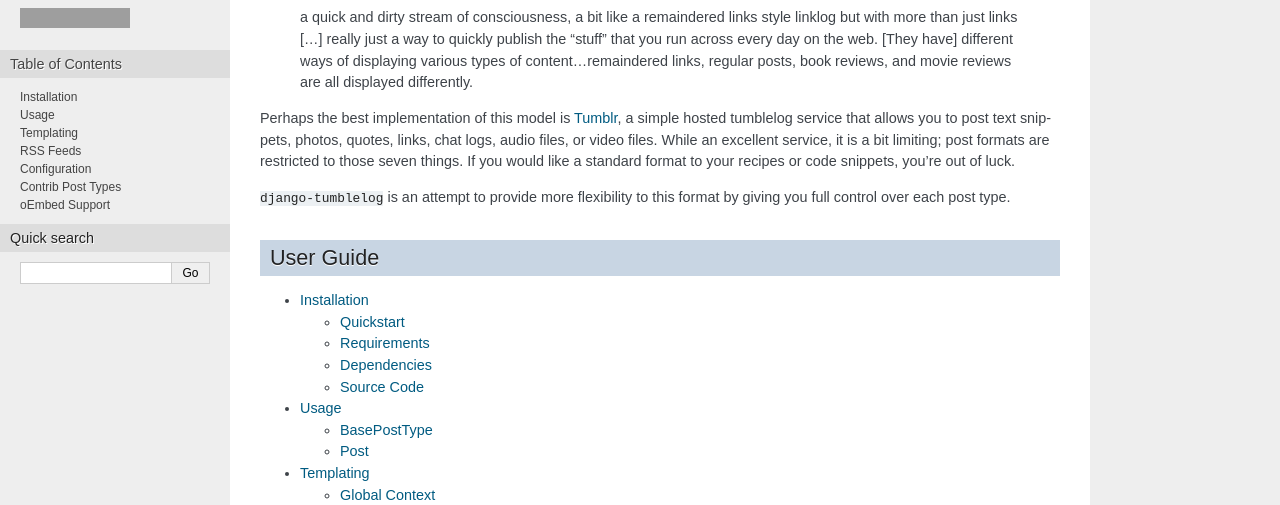
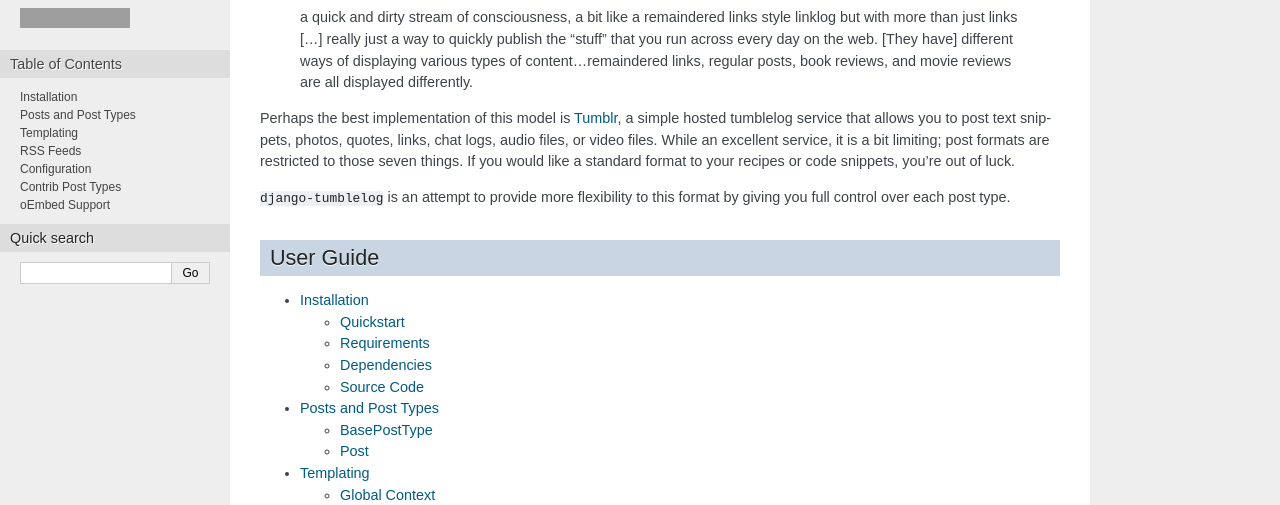
Before and after one commit to dedaluz/django-tumblelog, a Sphinx documentation site: the page built from docs/index.rst, in a window 1280 px wide. Shown: the part 138-643 px from the top of the page. Built offline with Sphinx 7.4.7, drawn with Linux system fonts in a browser that asks for light colours; grey boxes are pictures that could not be loaded.

Commit message:
Renames usage page in docs to be more explicit

```diff
--- a/docs/index.rst
+++ b/docs/index.rst
@@ -16,7 +16,7 @@ User Guide
    :maxdepth: 2
 
    installation
-   usage
+   posts
    templating
    rss
    configuration
--- a/docs/usage.rst
+++ b/docs/posts.rst
@@ -1,6 +1,6 @@
-=====
-Usage
-=====
+====================
+Posts and Post Types
+====================
 
 As tumblelogs are comprised of a stream of posts, each with a unique strucutre and schema, it is impractical for a single model to represent all types of posts. tumblelog allows you to develop :ref:`separate models for each post type <baseposttype_class>` while maintaining the ability to :ref:`query all posts at a time <post_class>`, regardless of the post type.
 
```
